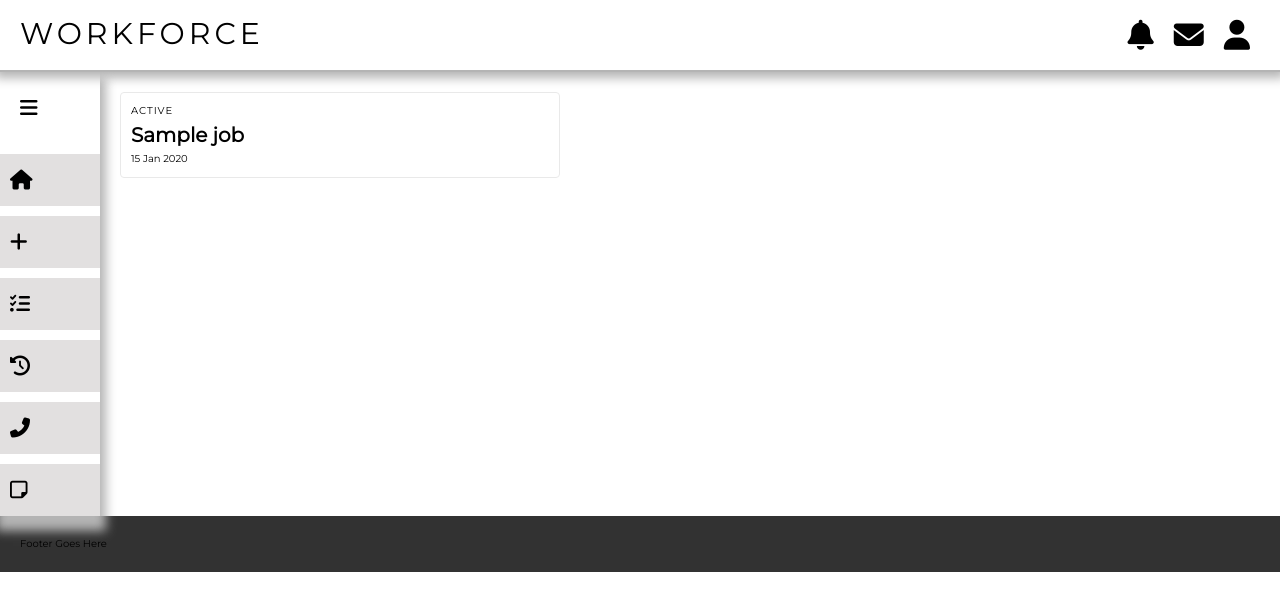
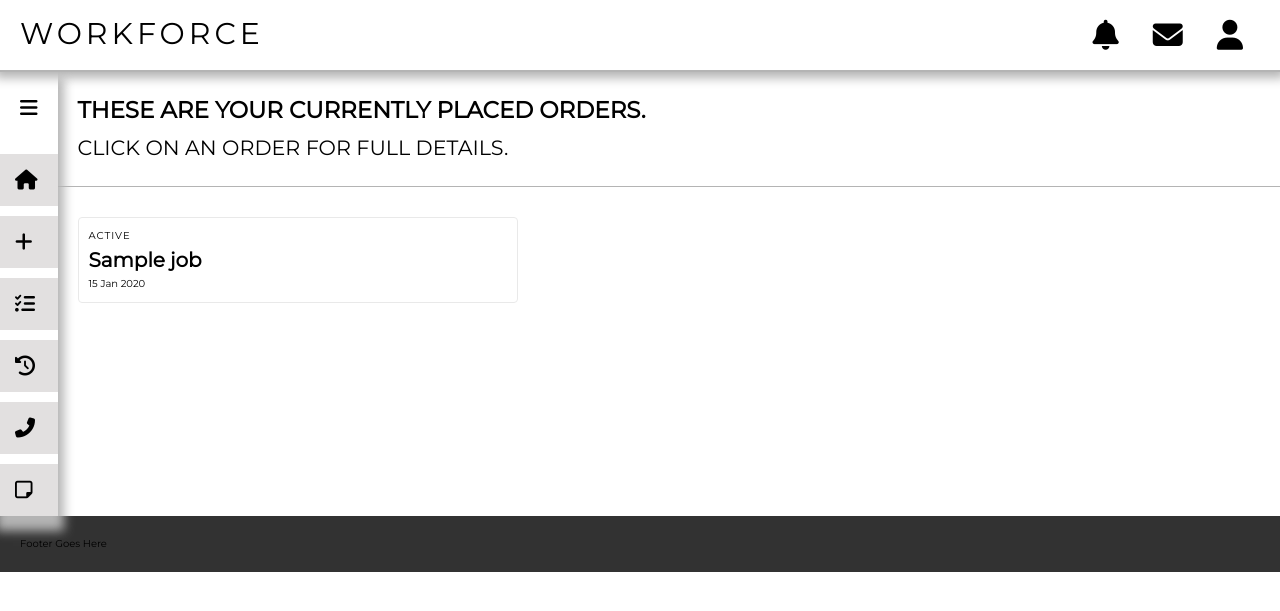
Before and after one commit to YashSakalley/workforce, a Node project: template views/currentOrders.ejs in a window 1280 px wide. Shown: the top 611 px of the page. Run offline with Node 20 templates, Linux system fonts and the light colour scheme; the template is opened without the code that fills it: most values are stand-ins (such as "Sample title", 1, 10 or a date in 2020); some libraries are stand-ins or nearby versions.

Commit message:
Don't remember the changes

```diff
--- a/passport-config.js
+++ b/passport-config.js
@@ -25,7 +25,7 @@ function initialize(passport, app, con) {
 
     app.use(passport.initialize());
     app.use(passport.session());
-    passport.use(new LocalStrategy({ usernameField: 'email_id' }, authenticateUser));
+    passport.use('local-user', new LocalStrategy({ usernameField: 'email_id' }, authenticateUser));
     passport.serializeUser((user, done) => done(null, user.id));
     passport.deserializeUser((id, done) => {
         con.query('SELECT * FROM users WHERE id = ?', [id], function (err, users, fields) {
--- a/public/scripts/script.js
+++ b/public/scripts/script.js
@@ -11,6 +11,7 @@ function moveLeft() {
 var option1 = document.getElementById('user');
 var option2 = document.getElementById('bell');
 var option3 = document.getElementById('envelope');
+var headerProfile = document.getElementById('header_profile');
 
 console.log(option1, option2, option3);
 
@@ -29,9 +30,15 @@ option2.addEventListener('change', function () {
 });
 
 option3.addEventListener('change', function () {
-    console.log(this);
     if (this.checked) {
         option1.checked = false;
         option2.checked = false;
     }
 });
+
+headerProfile.addEventListener('focusout', function () {
+    console.log('focus Lost');
+    option1.checked = false;
+    option2.checked = false;
+    option3.checked = false;
+});
--- a/public/stylesheets/layouts.css
+++ b/public/stylesheets/layouts.css
@@ -60,7 +60,7 @@ hr {
   position: relative;
   box-sizing: border-box;
   width: 30rem;
-  margin: 3rem;
+  margin: 2rem 2.8rem;
   background-color: rgba(0, 0, 0, 0.8);
   border: 0.4rem solid white;
 }
@@ -103,6 +103,12 @@ hr {
 }
 
 .service_caption_text {
+}
+
+.service_main,
+.currentOrders_main,
+.worker_main {
+  width: 100%;
 }
 
 .service_main h1 {
@@ -392,6 +398,19 @@ h1.rejected .status {
 
 /* Current Orders Page */
 
+.currentOrders_main h1 {
+  padding: 2rem;
+  text-transform: uppercase;
+  font-size: 2.3rem;
+  border-bottom: 0.1rem solid rgb(180, 180, 180);
+  margin-bottom: 1rem;
+}
+
+.currentOrders_main h1 span {
+  font-size: 0.9em;
+  font-weight: lighter;
+}
+
 .currentOrders_main .order {
   margin: 2rem;
   display: inline-block;
@@ -399,6 +418,12 @@ h1.rejected .status {
   padding: 1rem;
   border: 0.1rem solid rgb(233, 233, 233);
   border-radius: 0.4rem;
+
+  transition: all 0.2s ease;
+}
+
+.currentOrders_main .order:hover {
+  box-shadow: 0.1rem 0.2rem 1.1rem 0.5rem rgb(180, 180, 180);
 }
 
 .currentOrders_main .order_pending {
--- a/public/stylesheets/nav.css
+++ b/public/stylesheets/nav.css
@@ -66,19 +66,100 @@
   padding: 3rem;
 }
 
-.header_profile img {
-  overflow: hidden;
-  width: 3.5rem;
-  border: 2px solid white;
-  border-radius: 50%;
-}
-
 .header_profile input {
   display: none;
 }
 
+.header_profile label {
+  padding: 0.7rem;
+  transition: all 0.2s ease;
+  cursor: pointer;
+}
+
+.header_profile label:hover {
+  background-color: rgb(228, 228, 228);
+}
+
 .header_profile input:checked + label {
-  background-color: rgb(228, 228, 228);
+  background-color: rgb(200, 200, 200);
+}
+
+.header_profile input:checked + label + .header_profile_box {
+  opacity: 1;
+  visibility: visible;
+}
+
+.header_profile_box {
+  opacity: 0;
+  visibility: hidden;
+
+  position: absolute;
+  border: 0.2rem solid #b3b2c2;
+  border-radius: 0.7rem;
+  top: 5rem;
+  padding: 1rem;
+  background-color: white;
+  box-shadow: 0.1rem 0.1rem 0.7rem 0.2rem rgb(232, 230, 230);
+  transition: all 0.2s ease;
+}
+
+.header_profile_box--1 {
+  width: 19rem;
+  left: -15rem;
+}
+
+.header_profile_box--2 {
+  width: 19rem;
+  left: -10rem;
+}
+
+.header_profile_box--3 {
+  width: 30rem;
+  left: -10rem;
+  text-align: center;
+  font-size: 1.7rem;
+}
+
+.profile_box-user {
+  font-size: 1.8rem;
+}
+
+.profile_box-sign_out {
+  padding: 1rem 0.5rem;
+  text-align: center;
+  border-top: 1px solid #e8eaed;
+  border-top: center;
+  color: var(--color-primary);
+  text-decoration: underline;
+  cursor: pointer;
+}
+
+.profile_box-manage {
+  border-top: 1px solid #e8eaed;
+  font-size: 1.6rem;
+  padding: 0.8rem 0.4rem;
+}
+
+.profile_box-about {
+  border-top: 1px solid #e8eaed;
+  color: rgb(100, 100, 100);
+}
+
+.profile_box-about span {
+  position: relative;
+  top: -4px;
+}
+
+.profile_box-image {
+  overflow: hidden;
+  border-radius: 50%;
+  display: inline-block;
+  height: 10rem;
+}
+
+.header_profile img {
+  width: 8.9rem;
+  overflow: hidden;
 }
 
 .main_header {
@@ -106,6 +187,7 @@
 
 .main_header .header_profile {
   display: flex;
+  position: relative;
 }
 
 .main_header .header_profile i {
@@ -114,18 +196,18 @@
 
 .service_nav {
   font-size: 2rem;
-  flex-basis: 10rem;
+  flex-basis: 6rem;
   box-shadow: 0.1rem 1rem 1rem 0.5rem rgb(180, 180, 180);
   z-index: 100;
   display: flex;
   flex-direction: column;
   align-items: stretch;
 
-  transition: all 0.2s ease-in-out;
+  transition: all 0.2s cubic-bezier(1, 0, 0, 1);
 }
 
 input[id="togglenav"]:checked + .service_nav {
-  flex-basis: 26%;
+  flex-basis: 30rem;
 }
 
 input[id="togglenav"]:checked
@@ -147,12 +229,45 @@ input[id="togglenav"]:checked
   padding: 1rem;
   margin-top: 1rem;
   display: flex;
+
+  position: relative;
+  transition: color 0.2s 0.2s;
+}
+
+.nav_option:hover {
+  color: white;
+}
+
+.nav_option::before {
+  content: "";
+  position: absolute;
+  top: 0;
+  left: 0;
+  height: 100%;
+  width: 3px;
+  background-color: var(--color-primary);
+  transform: scaleY(0);
+
+  transition: transform 0.2s, width 0.4s cubic-bezier(1, 0, 0, 1) 0.2s;
+}
+
+.nav_option:hover::before {
+  transform: scaleY(1);
+  width: 100%;
 }
 
 .nav_option_text {
   overflow-wrap: break-word;
   margin-left: 1rem;
   display: none;
+  z-index: 100;
+
+  transition: display 0.2s 0.4s;
+}
+
+.nav_option_icon {
+  margin-left: 0.5rem;
+  z-index: 100;
 }
 
 /* Page Footer */
--- a/routes/auth.js
+++ b/routes/auth.js
@@ -12,7 +12,7 @@ router.get('/', function (req, res) {
 // Auth Routes
 // login
 router.post('/login',
-    passport.authenticate('local',
+    passport.authenticate('local-user',
         {
             successRedirect: '/service/start',
             failureRedirect: '/',
@@ -78,7 +78,7 @@ router.post('/register', function (req, res) {
                 con.query(query, newUser, function (err, records, fields) {
                     if (err) throw err;
                     req.flash('success', 'Welcome to workforce ' + newUser.first_name + ' ' + newUser.last_name);
-                    passport.authenticate('local')(req, res, function () {
+                    passport.authenticate('local-user')(req, res, function () {
                         req.flash('success', 'Welcome to Workforce' + newUser.email_id);
                         res.redirect('/service/start');
                     });
--- a/routes/worker.js
+++ b/routes/worker.js
@@ -9,7 +9,6 @@ router.get('/', function (req, res) {
         'ON users.id = temp_requests.user_id ' +
         'WHERE temp_requests.current_status = "pending"';
     con.query(q, function (err, requests, fields) {
-        console.log('Requests', requests);
         if (requests.length == 0) {
             var empty = [];
             res.render('worker', { empty: requests });
--- a/views/currentOrders.ejs
+++ b/views/currentOrders.ejs
@@ -2,7 +2,12 @@
 
 <div class="currentOrders_page" style="display: flex;">
     <% include ./partials/navigation %>
-    <div class="currentOrders_main">
+    <main class="currentOrders_main">
+        <h1>
+            These are your currently placed orders.
+            <br>
+            <span>Click on an order for full details.</span>
+        </h1>
         <div class="orders">
             <% orders.forEach(function(order) { %>
             <a href="/service/finish/<%= order.job %>/<%= order.address.split('!').join(', ') %>/<%= order.id %>">
@@ -30,7 +35,7 @@
             </a>
             <% }) %>
         </div>
-    </div>
+    </main>
 </div>
 
 <% include ./partials/footer %>
--- a/views/partials/header.ejs
+++ b/views/partials/header.ejs
@@ -16,20 +16,58 @@
                 WORKFORCE
             </a>
         </div>
-        <div class="header_profile">
+        <div class="header_profile" id="header_profile">
+
+            <a href="#" style="cursor: default;">
                 <input type="checkbox" id="bell">
                 <label for="bell">
                     <i class="fas fa-bell"></i>
                 </label>
+                <div class="header_profile_box header_profile_box--1">
+                    This Text Should Appear 1
+                </div>
+            </a>
 
+            <a href="#" style="cursor: default;">
                 <input type="checkbox" id="envelope">
                 <label for="envelope">
                     <i class="fas fa-envelope"></i>
                 </label>
+                <div class="header_profile_box header_profile_box--2">
+                    This Text Should Appear 2
+                </div>
+            </a>
 
+            <a href="" style="cursor: default;">
                 <input type="checkbox" id="user">
                 <label for="user">
                     <i class="fas fa-user"></i>
                 </label>
+                <div class="header_profile_box header_profile_box--3">
+                    <div class="profile_box-user">
+                        <div class="profile_box-image">
+                            <img src="https://upload.wikimedia.org/wikipedia/commons/4/49/Chris_Evans_-_Captain_America_2_press_conference_headshot.jpg"
+                                alt="">
+                        </div>
+                        <br>
+                        <%= currentUser.first_name + ' ' + currentUser.last_name %>
+                        <%= currentUser.email_id %>
+
+                        <div class="profile_box-manage">
+                            Manage your Workforce Account
+                        </div>
+                    </div>
+                    <div class="profile_box-sign_out">
+                        Sign out from Workforce
+                    </div>
+                    <div class="profile_box-about">
+                        <!-- <a href="/about"> About </a> -->
+                        <label for="about"> About </label>
+                        <span> . </span>
+                        <!-- <a href="/contactUs"> Contact Us </a> -->
+                        <label for="contact_us"> Contact Us </label>
+                    </div>
+                </div>
+            </a>
         </div>
     </header>
--- a/views/partials/navigation.ejs
+++ b/views/partials/navigation.ejs
@@ -1,6 +1,17 @@
+<style>
+    #toggle_nav {
+        align-self: flex-start;
+        padding: 2rem;
+        cursor: pointer;
+    }
+
+    #toggle_nav:hover {
+        background-color: rgb(228, 228, 228);
+    }
+</style>
 <input type="checkbox" id="togglenav" style="display: none;">
 <nav class="service_nav">
-    <label for="togglenav" style="align-self: flex-start; padding: 2rem;">
+    <label for="togglenav" style="align-self: flex-start; padding: 2rem;" id="toggle_nav">
         <i class="fas fa-bars"></i>
     </label>
     <ul class="nav_options">
@@ -44,7 +55,7 @@
                 </div>
             </li>
         </a>
-        <a href="/contactUs">
+        <a href="/contactUs" id="contactUs">
             <li class="nav_option">
                 <div class="nav_option_icon">
                     <i class="fas fa-phone-alt"></i>
```
Lines whose indentation alone changed are shown as unchanged.
